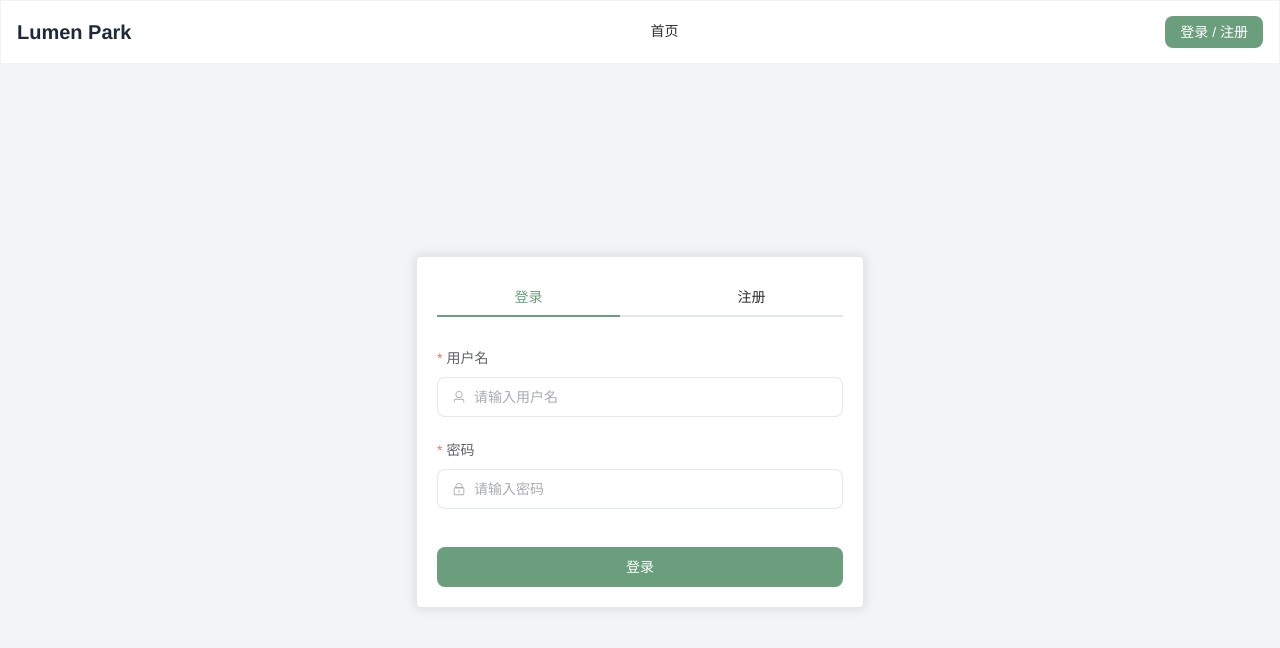
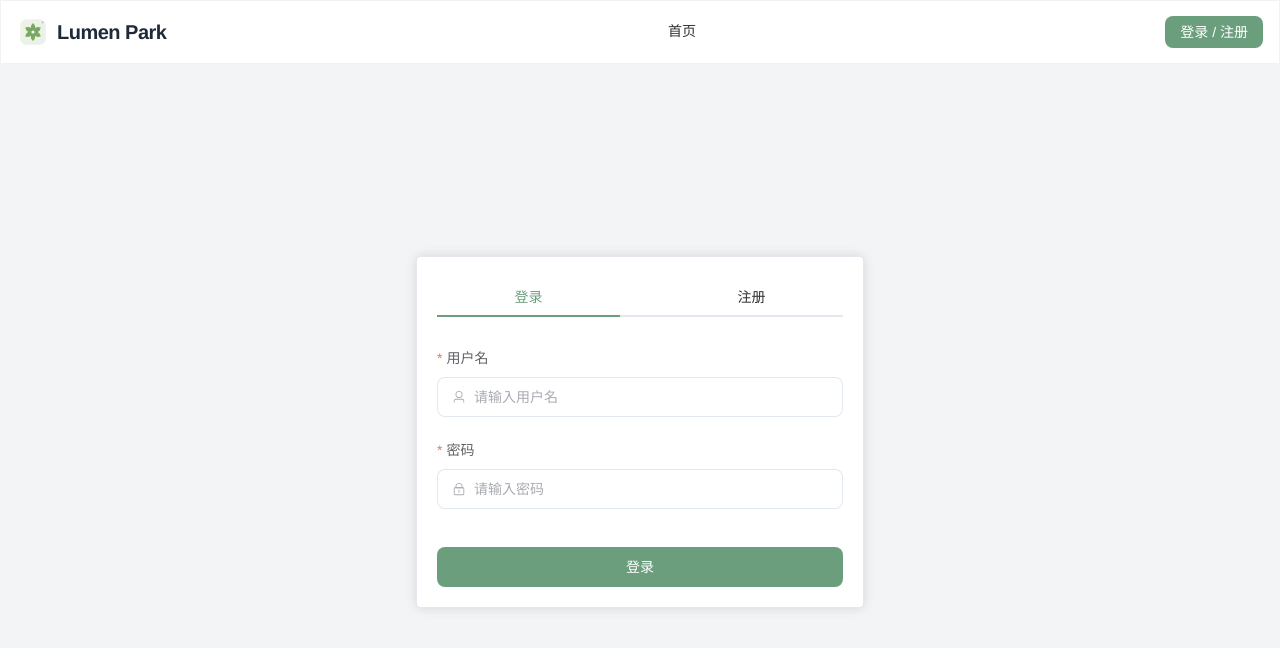
Before and after one commit to chaizz/lumen-Park, a Vue app in the folder frontend/: page /login in a window 1280 px wide. Shown: the top 648 px of the page. Built offline with nearby package versions, Linux system fonts and the light colour scheme; no server answers.

Commit message:
feat(ui): add new sage green aperture flower logo

```diff
--- a/frontend/src/components/NavBar.vue
+++ b/frontend/src/components/NavBar.vue
@@ -46,7 +46,8 @@ const goToHome = () => {
   <div class="h-16 border-b border-gray-200 bg-white flex items-center px-4 sticky top-0 z-50">
     <!-- Logo -->
     <div class="flex items-center mr-8 cursor-pointer" @click="goToHome">
-      <h1 class="text-xl font-bold text-gray-800">Lumen Park</h1>
+      <img src="/logo.svg" alt="Lumen Park" class="w-8 h-8 mr-2" />
+      <h1 class="text-xl font-bold text-gray-800 tracking-tight">Lumen Park</h1>
     </div>
 
     <!-- Center Navigation -->
```
Also changed, not shown: frontend/public/logo.svg (added).
